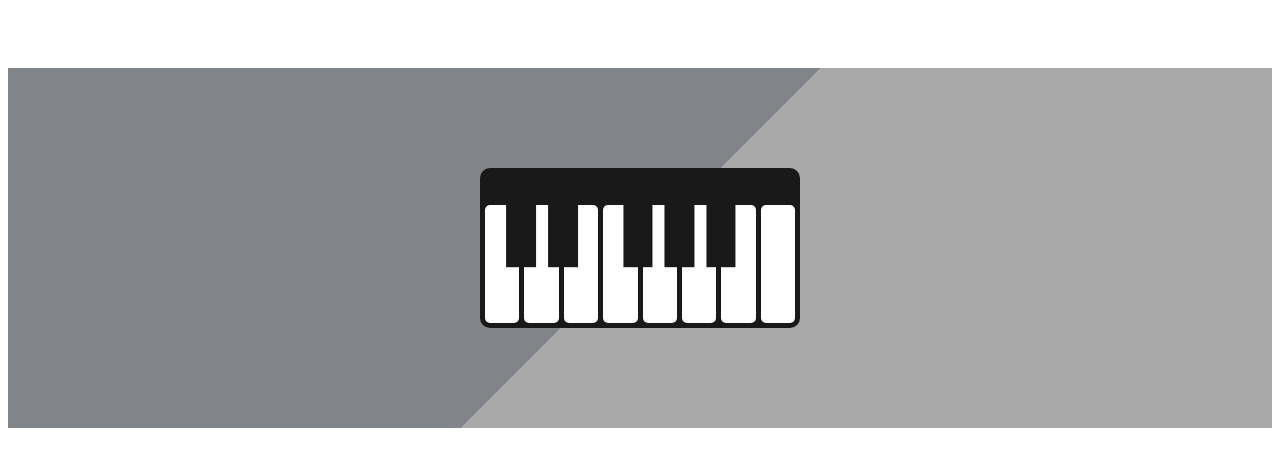
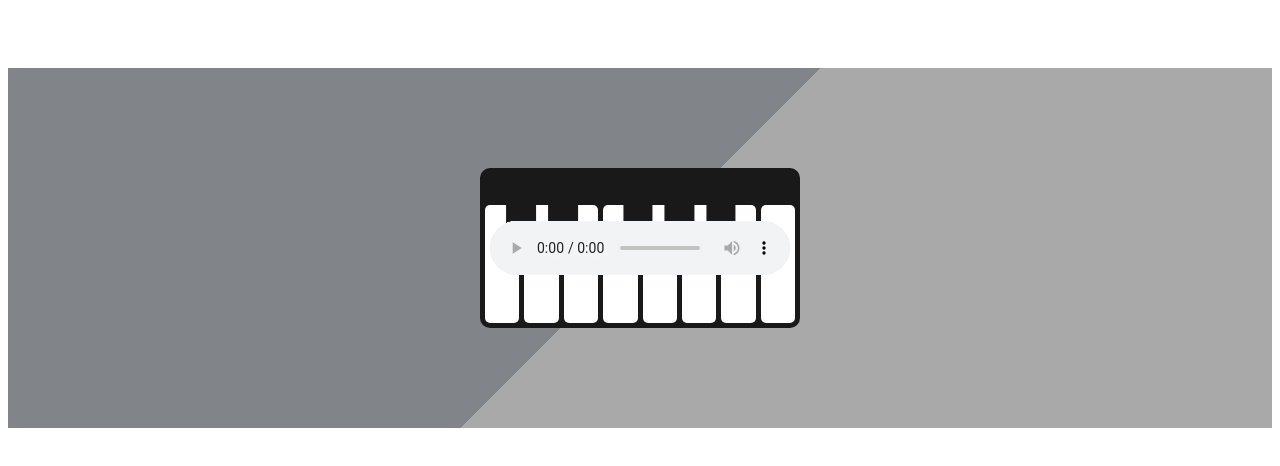
Before and after one commit to Stowaway4331/simple-midC-piano, a plain HTML site: page index.html in a window 1280 px wide. Drawn offline with Linux system fonts and the light colour scheme.

Commit message:
made changes

```diff
--- a/index.html
+++ b/index.html
@@ -27,19 +27,19 @@
   <div class="key wkeys" id="M" data-note="b"></div>
   <div class="key wkeys" id="comma" data-note= "c5"></div>
 </div>
-<audio id="c" src="Notes(c octave)/c.wav"></audio>
-<audio id="cSharp" src="Notes(c octave)/cSharp.wav"></audio>
-<audio id="d" src="Notes(c octave)/d.wav"></audio>
-<audio id="dSharp" src="Notes(c octave)/dSharp.wav"></audio>
-<audio id="e" src="Notes(c octave)/e.wav"></audio>
-<audio id="f" src="Notes(c octave)/f.wav"></audio>
-<audio id="fSharp" src="Notes(c octave)/fSharp.wav"></audio>
-<audio id="g" src="Notes(c octave)/g.wav"></audio>
-<audio id="gSharp" src="Notes(c octave)/gSharp.wav"></audio>
-<audio id="a" src="Notes(c octave)/a.wav"></audio>
-<audio id="aSharp" src="Notes(c octave)/aSharp.wav"></audio>
-<audio id="b" src="Notes(c octave)/b.wav"></audio>
-<audio id="c5" src="Notes(c octave)/c5.wav"></audio>
+<audio controls preload="auto" id="c" src="Notes(c octave)/c.wav"></audio>
+<audio controls preload="auto" id="cSharp" src="Notes(c octave)/cSharp.wav"></audio>
+<audio controls preload="auto" id="d" src="Notes(c octave)/d.wav"></audio>
+<audio controls preload="auto" id="dSharp" src="Notes(c octave)/dSharp.wav"></audio>
+<audio controls preload="auto" id="e" src="Notes(c octave)/e.wav"></audio>
+<audio controls preload="auto" id="f" src="Notes(c octave)/f.wav"></audio>
+<audio controls preload="auto" id="fSharp" src="Notes(c octave)/fSharp.wav"></audio>
+<audio controls preload="auto" id="g" src="Notes(c octave)/g.wav"></audio>
+<audio controls preload="auto" id="gSharp" src="Notes(c octave)/gSharp.wav"></audio>
+<audio controls preload="auto" id="a" src="Notes(c octave)/a.wav"></audio>
+<audio controls preload="auto" id="aSharp" src="Notes(c octave)/aSharp.wav"></audio>
+<audio controls preload="auto" id="b" src="Notes(c octave)/b.wav"></audio>
+<audio controls preload="auto" id="c5" src="Notes(c octave)/c5.wav"></audio>
 </div>
 <!-- partial -->
 <script src="script.js"></script>
```
